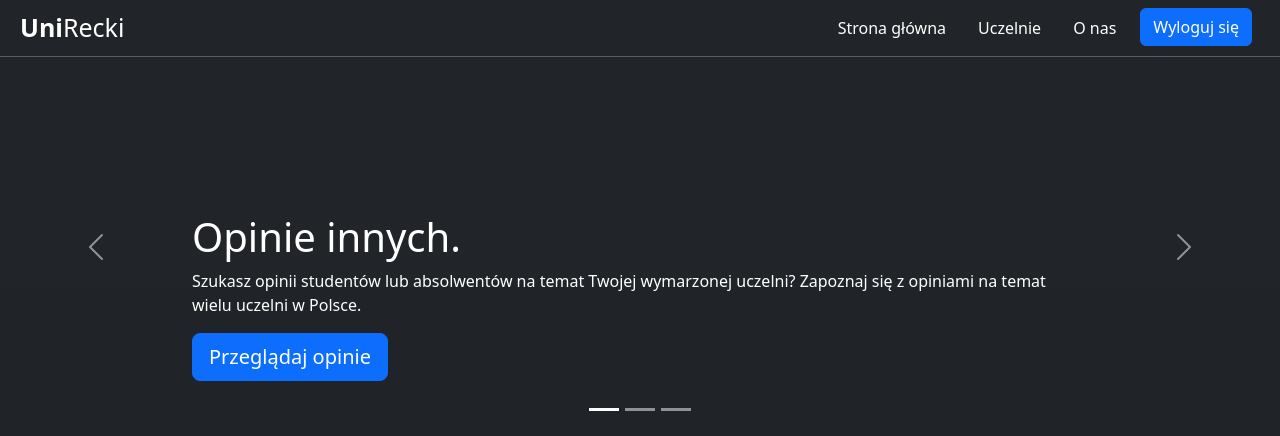
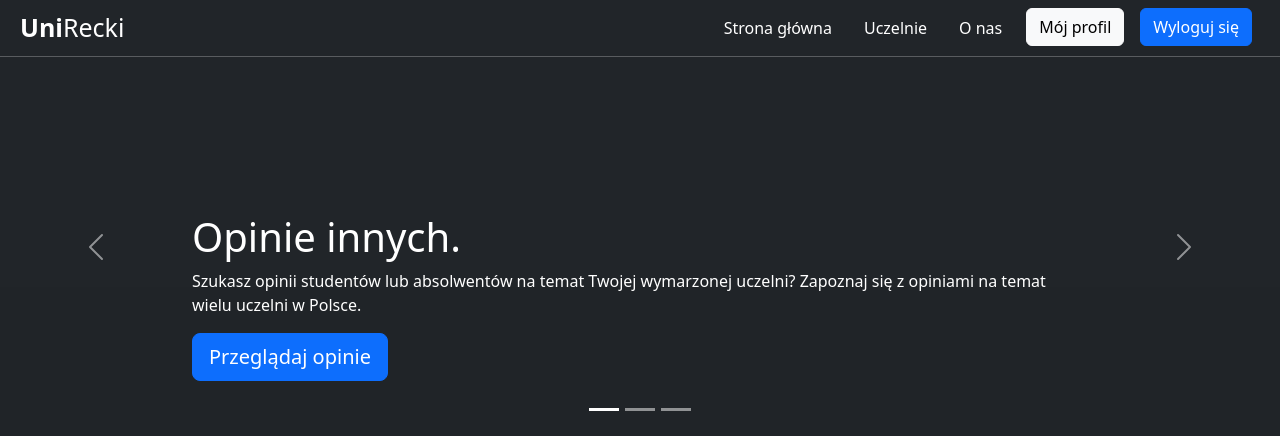
Before and after one commit to MateuszGrabarczyk/UniRecka---University-Reviews-Web-App-in-Django, a Django app: page / in a window 1280 px wide. Shown: the top 436 px of the page. Run offline with Django 4.2, Linux system fonts and the light colour scheme; a user stored in the database is signed in.

Commit message:
💄Add my profile button

```diff
--- a/unirecka/main/templates/main/index.html
+++ b/unirecka/main/templates/main/index.html
@@ -93,9 +93,11 @@
                             Załóż konto już dziś i dodaj opinię o uczelni, na której
                             studiowałeś.
                         </p>
-                        <p>
-                            <a class="btn btn-lg btn-primary" href="{% url 'register' %}">Załóż konto</a>
-                        </p>
+                        {% if not user.is_authenticated %}
+                            <p>
+                                <a class="btn btn-lg btn-primary" href="{% url 'register' %}">Załóż konto</a>
+                            </p>
+                        {% endif %}
                     </div>
                 </div>
             </div>
--- a/unirecka/templates/base.html
+++ b/unirecka/templates/base.html
@@ -60,20 +60,14 @@
             {% endif %}
             {% if user.is_authenticated %}
               <li class="nav-item">
+                <a class="btn btn-light mx-2 my-2 my-sm-2 my-md-0 my-lg-0 my-xl-0 my-xxl-0"
+                   href="{% url 'logout' %}">Mój profil</a>
+              </li>
+              <li class="nav-item">
                 <a class="btn btn-primary mx-2 my-2 my-sm-2 my-md-0 my-lg-0 my-xl-0 my-xxl-0"
                    href="{% url 'logout' %}">Wyloguj się</a>
               </li>
             {% endif %}
-            <!-- <li class="nav-item dropdown">
-                <a class="nav-link mx-2 dropdown-toggle" href="#" id="navbarDropdownMenuLink" role="button" data-bs-toggle="dropdown" aria-expanded="false">
-                  Company
-                </a>
-                <ul class="dropdown-menu" aria-labelledby="navbarDropdownMenuLink">
-                  <li><a class="dropdown-item" href="#">Blog</a></li>
-                  <li><a class="dropdown-item" href="#">About Us</a></li>
-                  <li><a class="dropdown-item" href="#">Contact us</a></li>
-                </ul>
-              </li> -->
           </ul>
         </div>
       </div>
```
